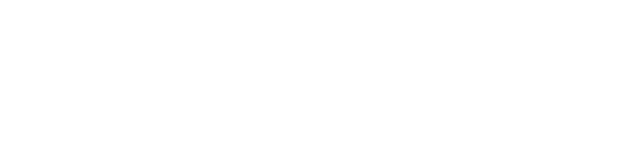
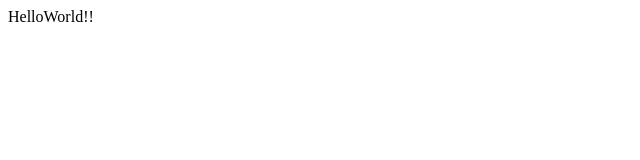
Before and after one commit to RobertozonatoMusaF/RobertozonatoMusa.github.io, a plain HTML site: page index.html in a window 1280 px wide. Shown: the whole page, without its empty margins (0-640 px from the left). Drawn offline with Linux system fonts and the light colour scheme.

Commit message:
HelloWorld!

```diff
--- a/index.html
+++ b/index.html
@@ -5,6 +5,6 @@
     <title>Title</title>
 </head>
 <body>
-
+HelloWorld!!
 </body>
 </html>
```
